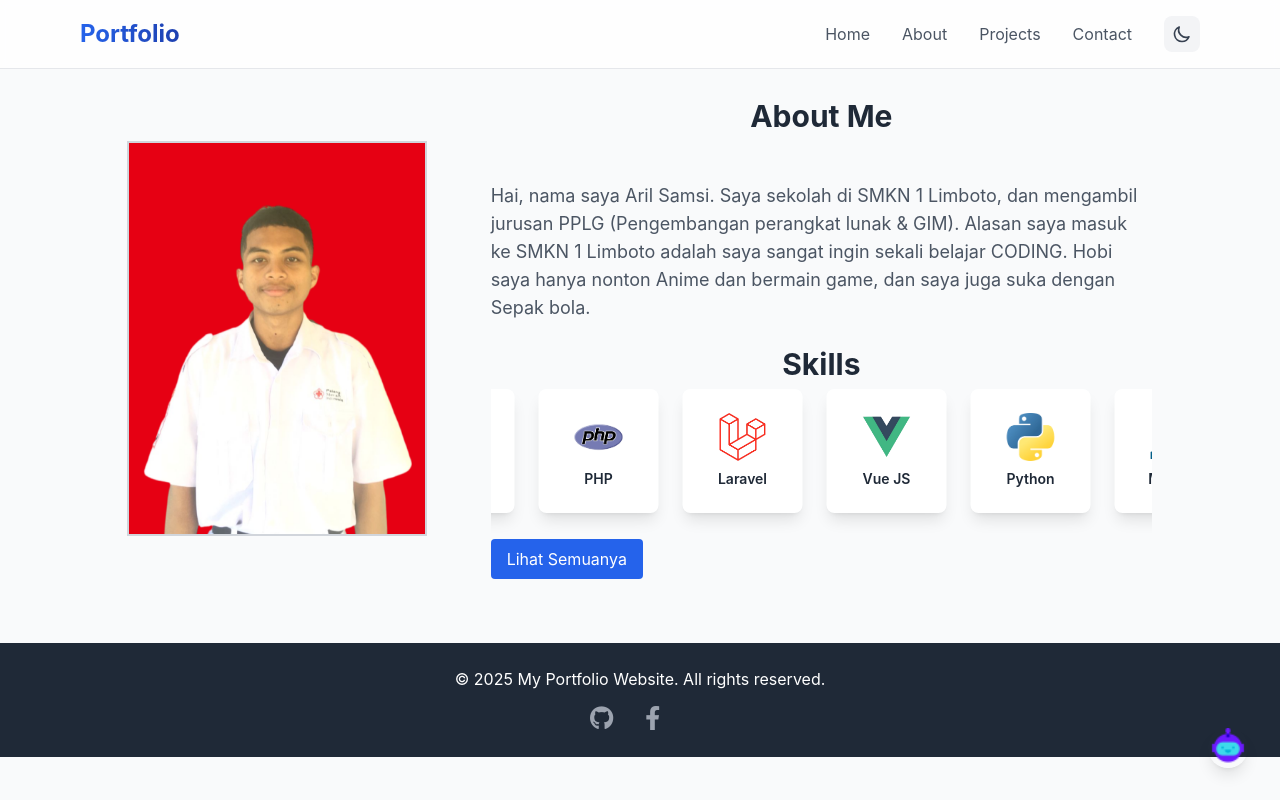
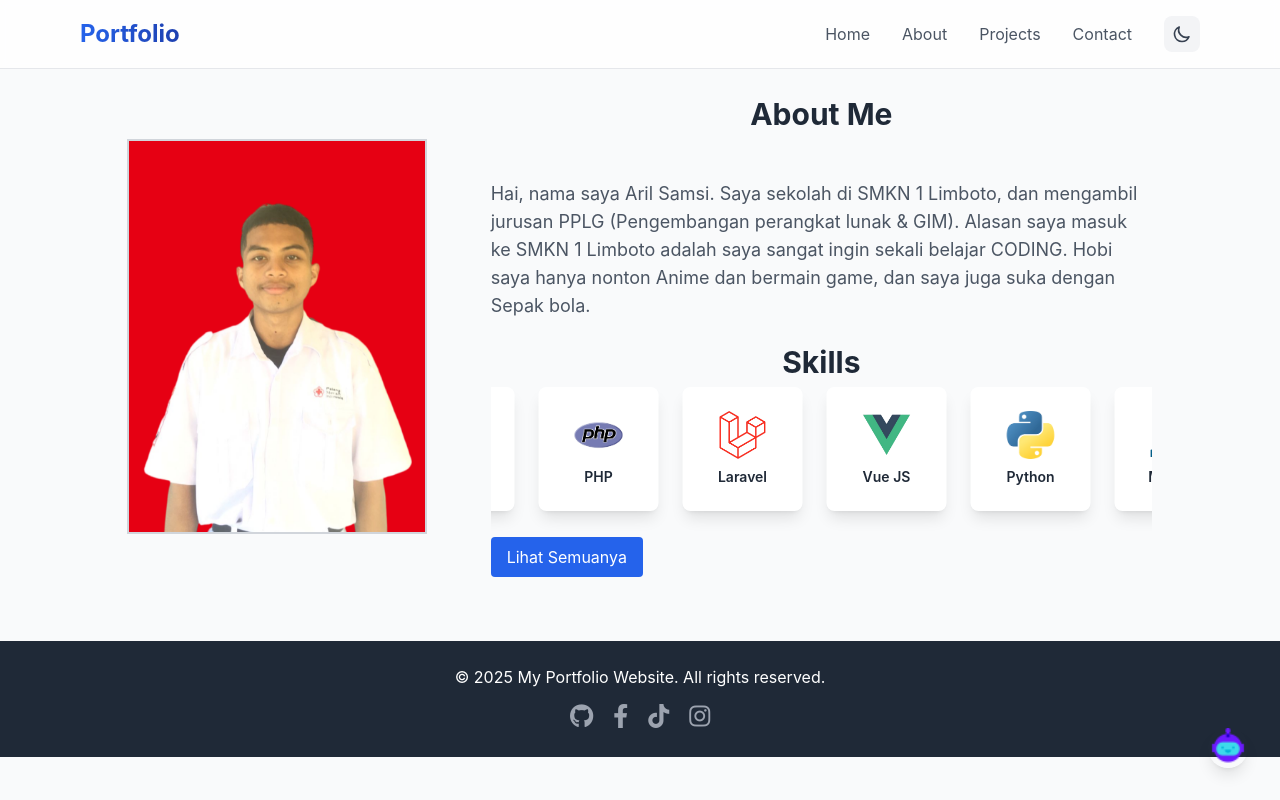
Before and after one commit to Arilsamsi/portfolio_v2, a Vue app: page /about in a window 1280 px wide. Built offline with nearby package versions, Linux system fonts and the light colour scheme.

Commit message:
perbaikan footer

```diff
--- a/package.json
+++ b/package.json
@@ -1,5 +1,5 @@
 {
-  "name": "vite-vue-typescript-starter",
+  "name": "vite-vueRouter-typescript",
   "private": true,
   "version": "0.0.0",
   "type": "module",
--- a/src/components/layout/Footer.vue
+++ b/src/components/layout/Footer.vue
@@ -8,14 +8,10 @@
       <div class="social-links mt-3">
         <div class="overflow-hidden relative w-full">
           <div
-            class="links flex space-x-8 animate-scroll absolute"
-            :class="{ 'paused': isPaused }"
-            @mouseenter="pauseAnimation"
-            @mouseleave="resumeAnimation"
+            class="links flex items-center justify-center gap-5"
             >
             <a
-              v-for="(link, index) in [ ...links, ...links, ...links ]"
-              :key="index"
+              v-for="link in links"
               :href="link.href"
               :class="link.class"
               target="_blank"
@@ -32,7 +28,7 @@
 </template>
 
 <script lang="ts">
-import { ref } from 'vue';
+// import { ref } from 'vue';
 
 export default {
   name: "Footer",
@@ -60,21 +56,24 @@ export default {
       },
     ];
 
-    const isPaused = ref(false);
+    // const isPaused = ref(false);
 
-    const pauseAnimation = () => {
-      isPaused.value = true;
-    };
+    // const pauseAnimation = () => {
+    //   isPaused.value = true;
+    // };
 
-    const resumeAnimation = () => {
-      isPaused.value = false;
-    };
+    // const resumeAnimation = () => {
+    //   isPaused.value = false;
+    // };
 
-    return { links, isPaused, pauseAnimation, resumeAnimation };
+    // return { links, isPaused, pauseAnimation, resumeAnimation };
+    return {
+      links,
+    }
   },
 };
 </script>
-
+<!--
 <style scoped>
 @keyframes scroll {
   0% {
@@ -119,4 +118,4 @@ export default {
 .text-2xl {
   font-size: 1.5rem;
 }
-</style>
+</style> -->
--- a/src/pages/About.vue
+++ b/src/pages/About.vue
@@ -51,7 +51,7 @@ export default {
 <template>
     <!-- <Header /> -->
     <!-- About Section -->
-    <section class="section-container flex flex-col md:flex-row items-center justify-between py-12 mt-[34px]">
+    <section class="section-container flex flex-col md:flex-row items-center justify-between py-12 mt-[32px]">
       <!-- Profil Image -->
       <div class="w-full md:w-1/3 flex justify-center mb-8 md:mb-0">
         <img src="../assets/profile/ande.png" alt="Aril Samsi" class="object-cover border-2 border-gray-300 dark:border-gray-700" width="300px" height="300px">
--- a/src/pages/Projects.vue
+++ b/src/pages/Projects.vue
@@ -67,8 +67,8 @@ export default {
 <template>
     <!-- <Header /> -->
     <!-- Projects Section -->
-    <section class="flex items-center justify-center flex-col bg-gray-50 dark:bg-gray-800 min-w-screen mt-[70px] md:mt-[91px] mb-5">
-        <h2 class="section-title">My Projects</h2>
+    <section class="flex items-center justify-center flex-col bg-gray-50 dark:bg-gray-800 min-w-screen mt-[70px] md:mt-[89px] mb-5">
+        <h2 class="section-title mb-0">My Projects</h2>
         <div class="grid md:grid-cols-3 col-gap-20 lg:grid-cols-4 col-gap-y-1 xl:grid-cols-5 gap-5">
             <ProjectCard
                 v-for="project in projects"
```
